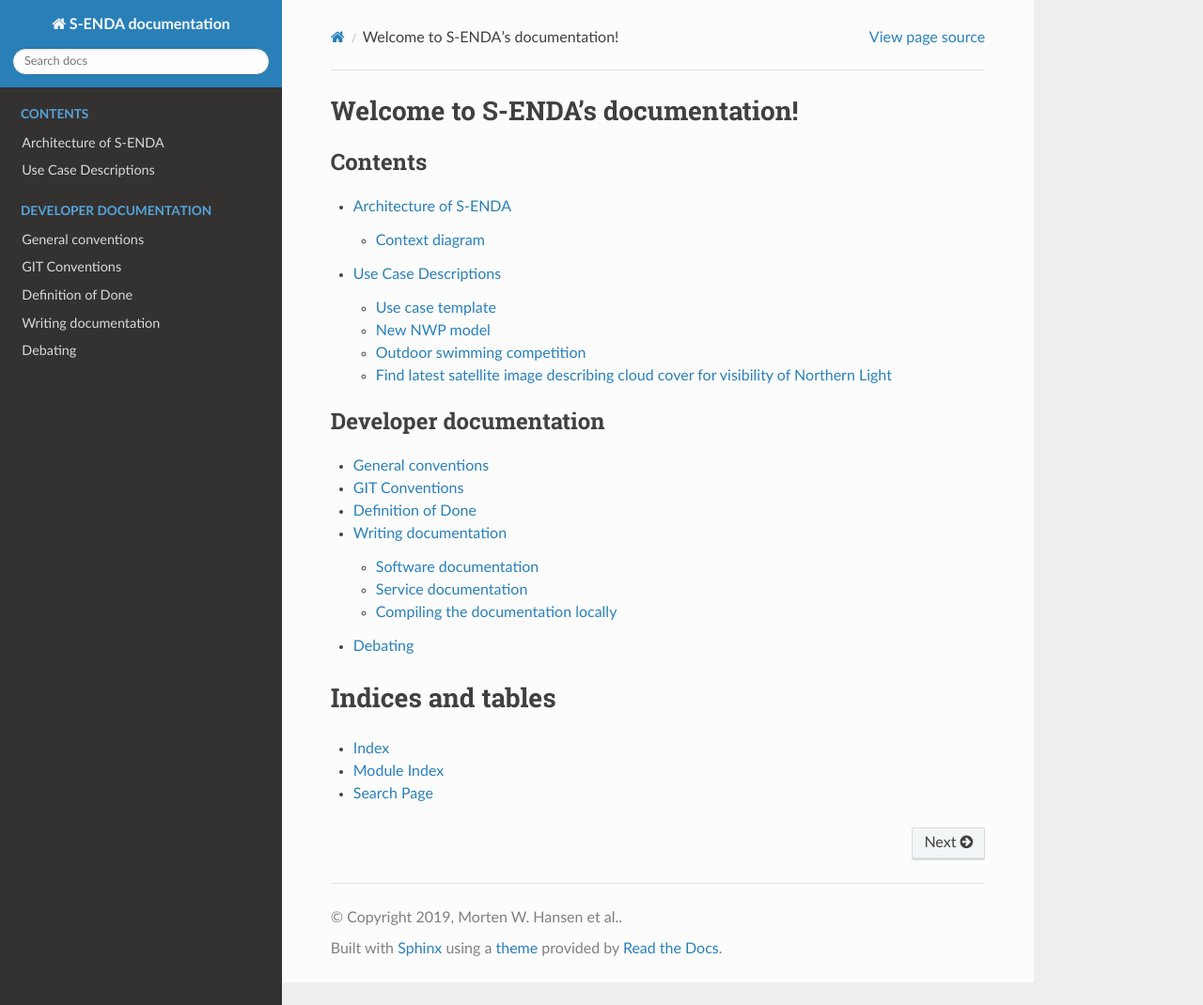
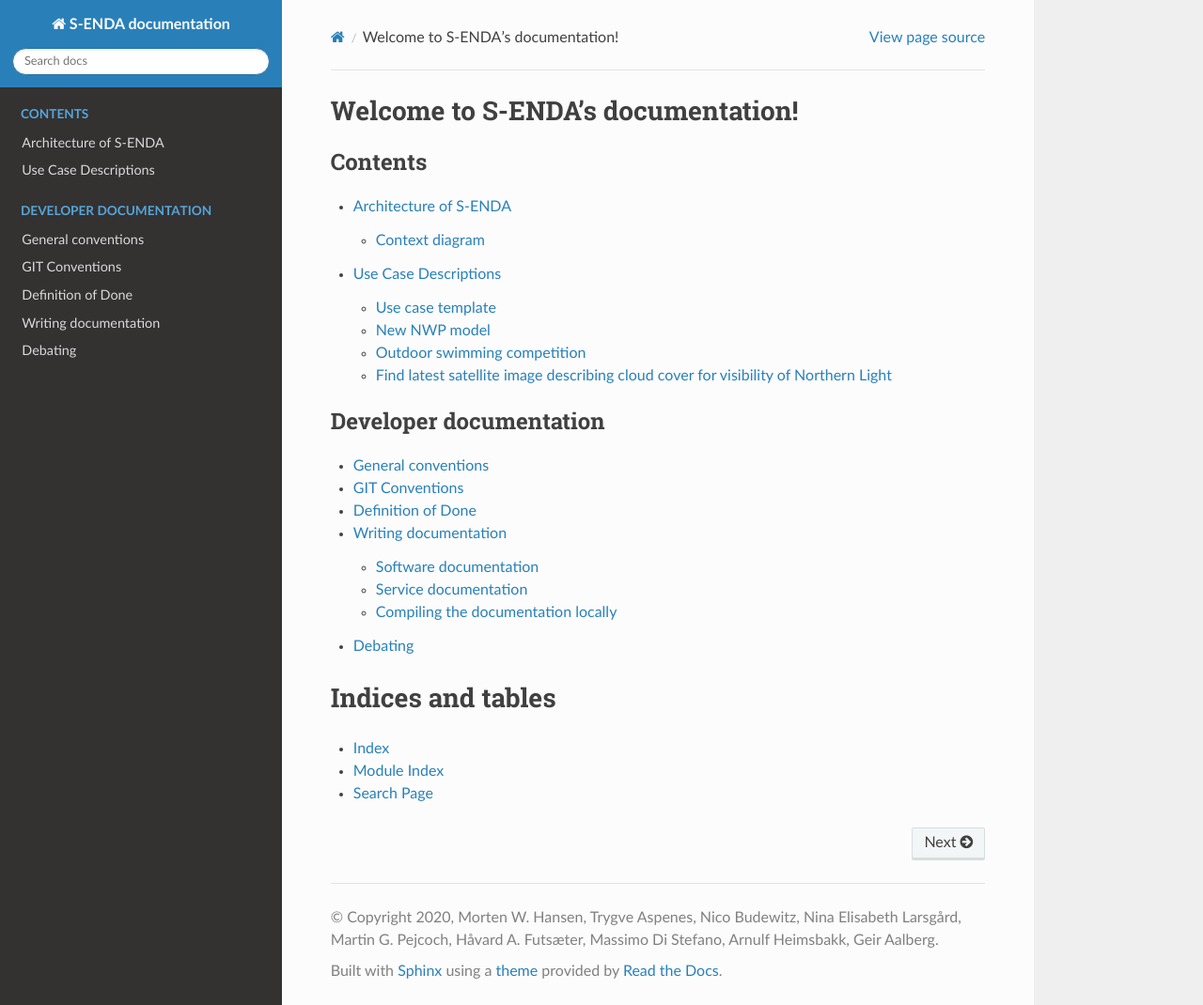
Before and after one commit to metno/S-ENDA-documentation, a Sphinx documentation site: the page built from source/index.rst, in a window 1280 px wide and 1070 px high. Shown: the whole window at 94% size. Built offline with Sphinx 7.4.7 and the Read the Docs theme 2.0.0, drawn with Linux system fonts in a browser that asks for light colours.

Commit message:
#46: added names of sprint participants to copyright list, and update copyright year from static to dynamic assignment

```diff
--- a/source/conf.py
+++ b/source/conf.py
@@ -18,10 +18,15 @@
 
 
 # -- Project information -----------------------------------------------------
+import datetime
 
 project = u'S-ENDA documentation'
-copyright = u'2019, Morten W. Hansen et al.'
-author = u'Morten W. Hansen, Trygve Aspenes, Nico Budewitz, Nina Elisabeth Larsgård, Martin G. Pejcoch, Håvard A. Futsæter, Massimo Di Stefano, Arnulf Heimsbakk, Geir Aalberg'
+copyright = u'%s, Morten W. Hansen, Trygve Aspenes, Nico Budewitz, Nina Elisabeth Larsgård, ' \
+        'Martin G. Pejcoch, Håvard A. Futsæter, Massimo Di Stefano, Arnulf Heimsbakk, ' \
+        'Geir Aalberg' %datetime.datetime.now().year
+author = u'Morten W. Hansen, Trygve Aspenes, Nico Budewitz, Nina Elisabeth Larsgård, ' \
+        'Martin G. Pejcoch, Håvard A. Futsæter, Massimo Di Stefano, Arnulf Heimsbakk, ' \
+        'Geir Aalberg'
 
 # The short X.Y version
 version = u''
```
